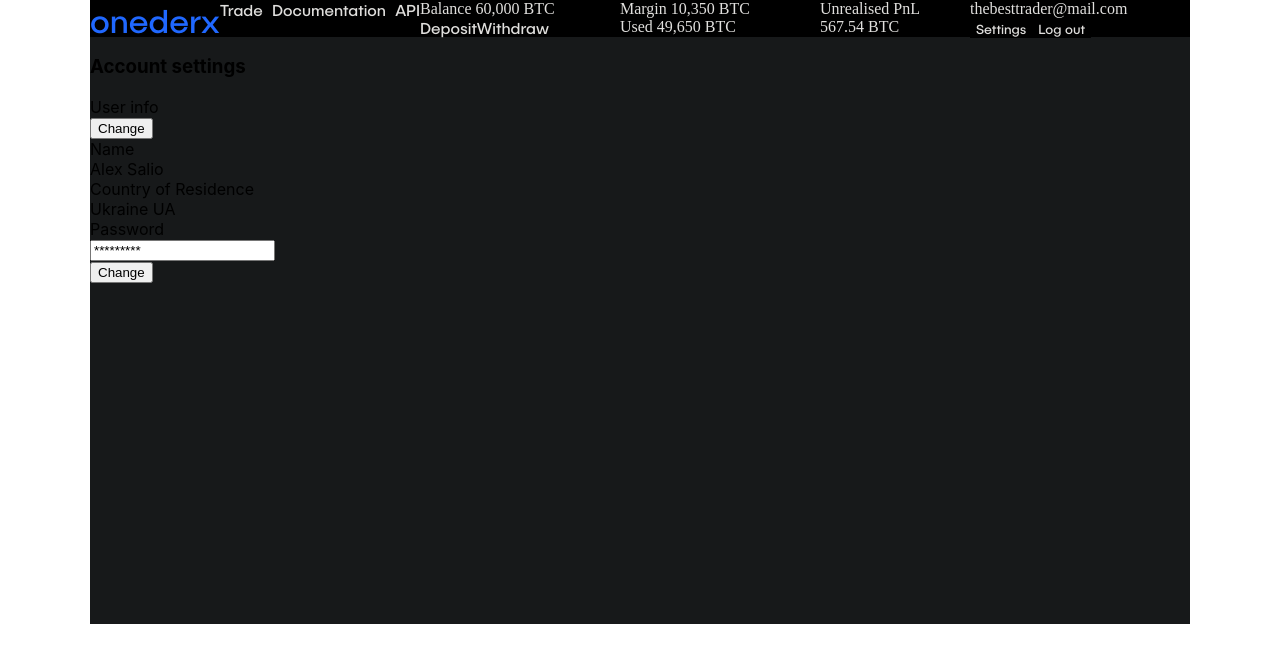
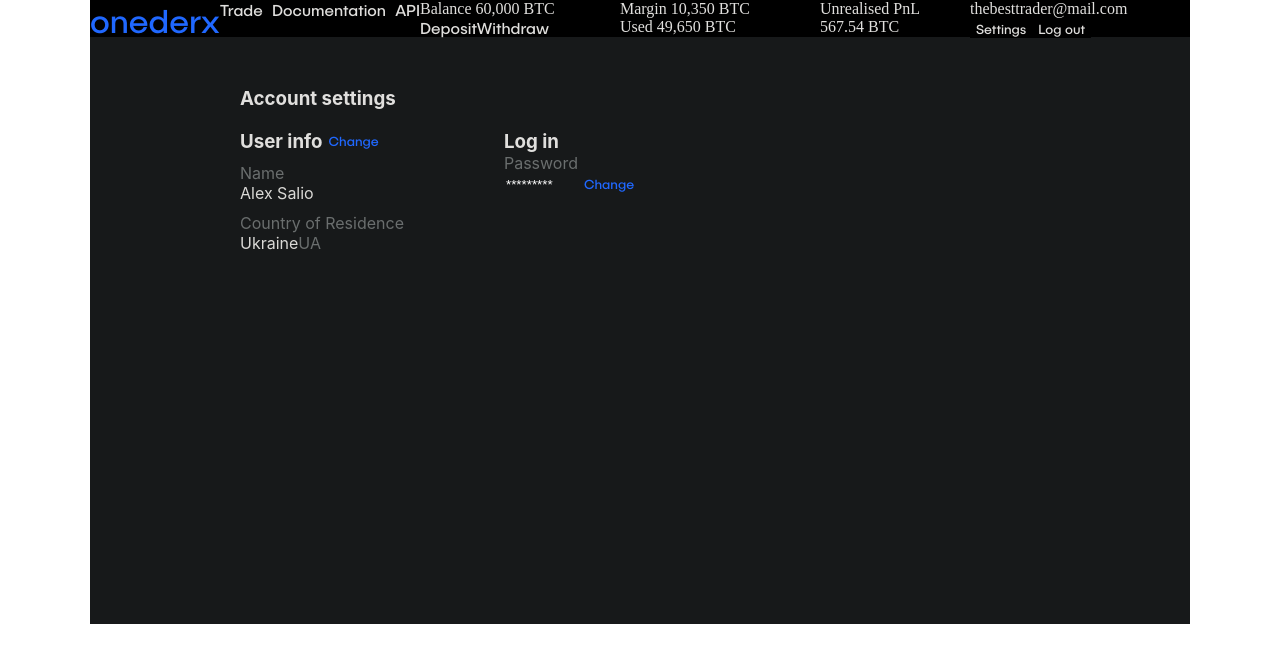
Before and after one commit to Stadionova/test-proj__onederx, a React (Create React App) app: page / in a window 1280 px wide. Shown: the top 662 px of the page. Built offline with nearby package versions, Linux system fonts and the light colour scheme.

Commit message:
added user info in Chart2

```diff
--- a/src/Components/App/App.css
+++ b/src/Components/App/App.css
@@ -25,3 +25,63 @@ body {
   grid-column: 1 / 5;
   grid-row: 2 / 18;
 }
+
+.account-settings {
+  width: 800px;
+  margin: 0 auto;
+  margin-top: 50px;
+}
+
+.user-blocks {
+  display: flex;
+  margin-top: 20px;
+}
+
+h3 {
+  color: rgb(224, 223, 221);
+  margin: 0;
+}
+
+.user-info-change {
+  display: flex;
+  color: rgb(224, 223, 221);
+}
+
+.grey {
+  color: rgb(106, 110, 110);
+}
+
+.white {
+  color: rgb(218, 217, 214);
+}
+
+.user-info-country .white span:nth-child(2) {
+  color: rgb(106, 110, 110);
+}
+
+button {
+  border: none;
+  background-color: rgb(23, 25, 26);
+  color: rgb(32, 104, 255);
+  font-family: Fontspring-DEMO-publicasans-regular;
+}
+
+.value {
+  display: flex;
+}
+
+.value input {
+  background-color: rgb(23, 25, 26);
+  color: white;
+  border: none;
+  width: 70px;
+}
+
+.user-info {
+  margin-right: 100px;
+}
+
+.user-info-name {
+  margin-top: 10px;
+  margin-bottom: 10px;
+}
--- a/src/Components/App/App.js
+++ b/src/Components/App/App.js
@@ -13,25 +13,30 @@ class App extends React.Component {
             <div className="chart-2">
               <div className='account-settings'>
                 <div><h3>Account settings</h3></div>
-                <div className='User-info'>
-                  <div>
-                    <div><span>User info</span></div>
+                <div className='user-blocks'>
+                  <div className='user-info'>
+                    <div className="user-info-change">
+                      <h3>User info</h3>
                       <div><button>Change</button></div>
                     </div>
-                  <div>
-                    <div><span>Name</span></div>
-                    <div><span>Alex Salio</span></div>
+                    <div className='user-info-name'>
+                      <div className='grey'><span>Name</span></div>
+                      <div className='white'><span>Alex Salio</span></div>
                     </div>
-                  <div>
-                    <div><span>Country of Residence</span></div>
-                    <div><span>Ukraine UA</span></div>
+                    <div className='user-info-country'>
+                      <div className='grey'><span>Country of Residence</span></div>
+                      <div className='white'><span>Ukraine</span><span>UA</span></div>
                     </div>
                   </div>
-                <div className='Log-in'>
+                  <div className='log-in'>
+                    <div><h3>Log in</h3></div>
                     <div>
-                    <div><span>Password</span></div>
+                      <div className='grey'><span>Password</span></div>
+                      <div className='value'>
                         <div><input value="*********"></input></div>
                         <div><button>Change</button></div>
+                      </div>
+                    </div>
                   </div>
                 </div>
               </div>
```
Lines whose indentation alone changed are shown as unchanged.
